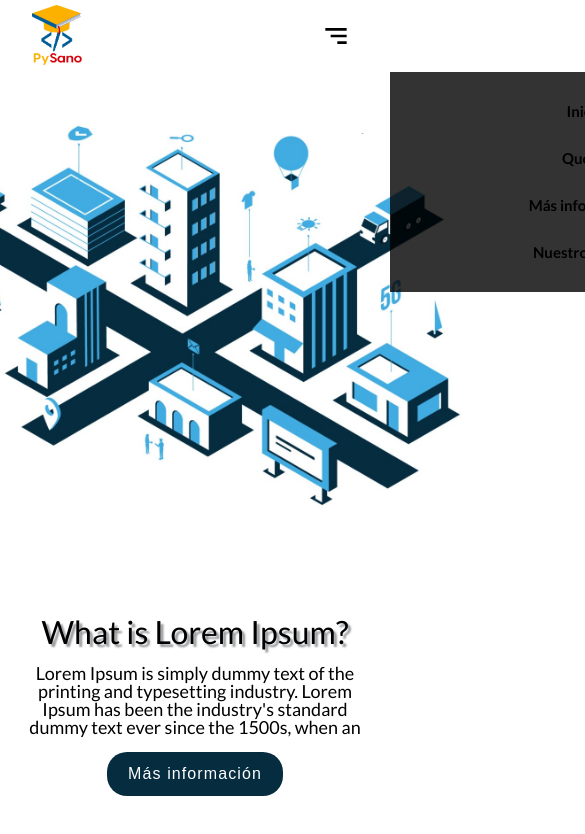
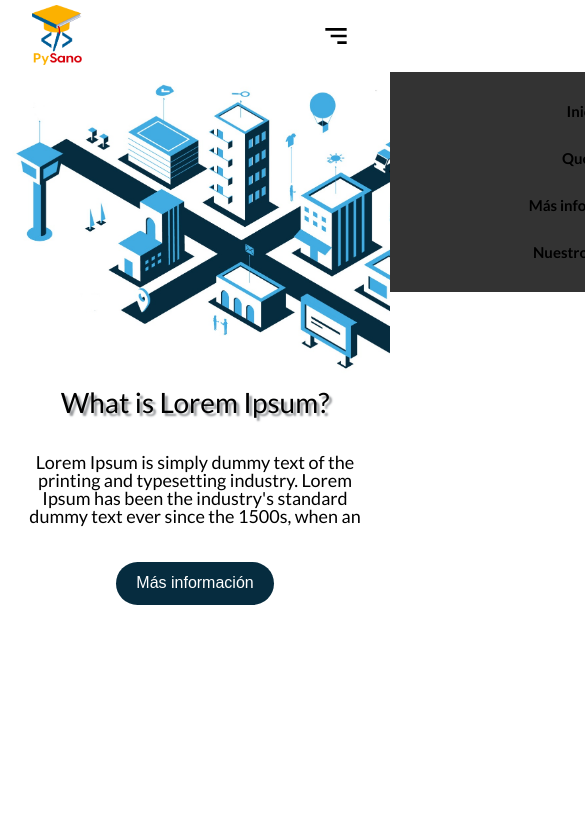
Before and after one commit to Yi-Zhou-Zhou/chipleki-landing, a React (Create React App) app: page / in a window 390 px wide. Shown: the top 834 px of the page, 585 px wide, since content can reach past the window. Built offline with nearby package versions, Linux system fonts and the light colour scheme.

Commit message:
added responsiveness

```diff
--- a/src/UI/Home.js
+++ b/src/UI/Home.js
@@ -1,9 +1,9 @@
 import React from 'react'
 import styles from "./Home.module.scss"
-import background from "../imgs/background.jpg"
+import background from "../imgs/background2.png"
 const Home = () => {
   return (
-    <main>
+    <main className={styles.ab}>
         <div className={styles.main}>
           <div className={styles.main__title}>
               <h1>What is Lorem Ipsum?</h1>
@@ -17,6 +17,7 @@ const Home = () => {
         </div>
 
     </main>
+
   )
 }
 
--- a/src/UI/Home.module.scss
+++ b/src/UI/Home.module.scss
@@ -1,65 +1,85 @@
 @import "./../styles/variables.scss";
 
+
+.ab{
+    position: absolute;
+    top: $header-height;
+}
 .main{
+    overflow:hidden;
     display: flex;
     justify-content: center;
-    position: absolute;
-    top: $header-height;
+
     flex-wrap: wrap-reverse;
     width: 100%;
     gap: 0;
 
     @include breakpoint(md){
-        border: 1px solid black;
-        &__bg{
-            width: 60%;
-            border: 1px solid red;
-            text-align: center;
 
-            &__img{
-                border: 1px solid pink;
-                width: 100%;
-            }
-        }
 
         &__title{
-            width: 40%;
+            width: 35%;
         }
     }
     &__bg{
+        @include breakpoint(md){
+            width: 60%;
+            text-align: center;
+
+        }
         &__img{
-            width: 850px;
+            width: 120%;
             height: auto;
+        @include breakpoint(md){
+            width: 100%;
+        }
 
         }
     }
 
     &__title{
+
+        @include breakpoint(md){
+            margin-top: 3.5rem;
+        }
         margin: 0 auto;
         padding: 0 1rem;
         text-align: center;
 
 
         h1{
-            font-size: 32px;
-            margin-bottom: 1rem;
+            @include breakpoint(md){
+                font-size: 48px;
+                margin-bottom: 3.3rem;
+
+            }
+            font-size: 28px;
+            margin-bottom: 2.3rem;
             font-family: "Lato", "sans-serif";
             text-shadow: 3px 3px 2px rgba(150, 152, 155, 1);
         }
 
         h2{
+            @include breakpoint(md){
+                font-size: 24px;
+                margin-bottom: 3.3rem;
+
+            }
             font-size: 18px;
-            margin-bottom: 1rem;
+            margin-bottom: 2.3rem;
             font-family: "Lato", "sans-serif"
         }
 
         button{
+            @include breakpoint(md){
+                font-size: 18px;
+            }
             border: none;
             background-color: #062c3f;
             color: white;
-            border-radius: 20px;
+            border-radius: 24px;
             padding: 0.8rem 1.3rem;
-            letter-spacing: 1.1px;
+
             font-size: 16px;
         }
     }
--- a/src/styles/variables.scss
+++ b/src/styles/variables.scss
@@ -17,7 +17,7 @@ $spacing-lg: 32px;
 $header-height: 72px;
 
 $sm: 37.5em;
-$md: 48em;
+$md: 1044px;
 $lg: 64em;
 $xl: 75em;
 
```
Also changed, not shown: src/imgs/background2.png (added).
